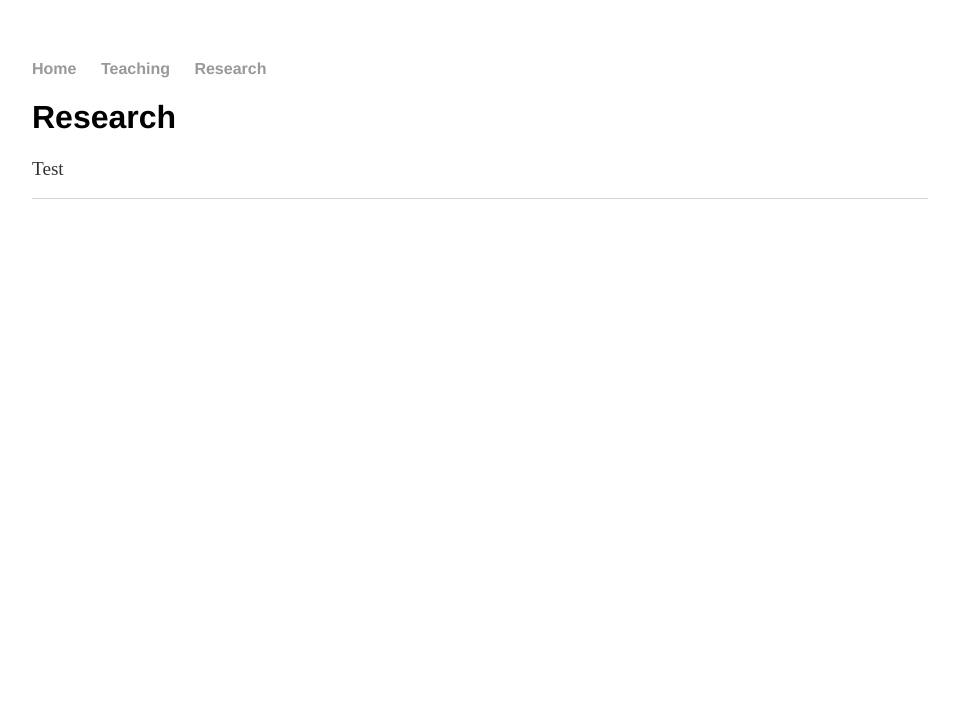
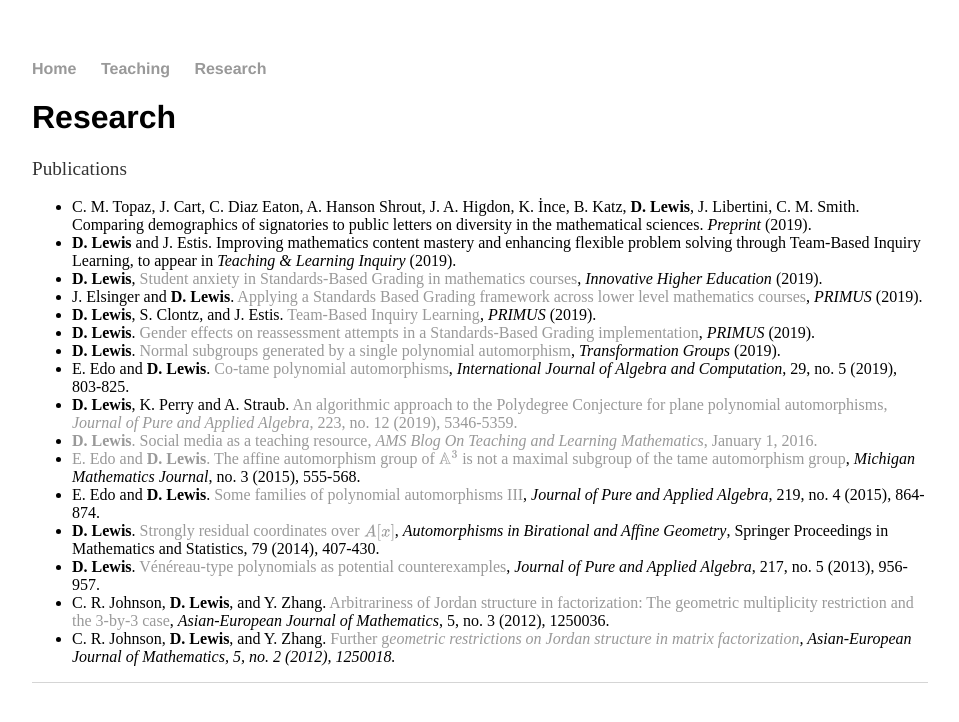
Before and after one commit to siwelwerd/siwelwerd.github.io, a Jekyll site: the page built from research.html, in a window 1280 px wide. Shown: the top 722 px of the page, without its empty margins (160-1119 px from the left). Built offline with Jekyll 4.4.1, drawn with Linux system fonts in a browser that asks for light colours.

Commit message:
Publication  List

```diff
--- a/research.html
+++ b/research.html
@@ -4,5 +4,77 @@ title: Drew Lewis -- Research
 ---
 <div>
 	<h1>Research</h1>
-	<p>Test </p>
+	<p>Publications</p>
+
+	<ul>
+		<li> C. M. Topaz, J. Cart, C. Diaz Eaton, A. Hanson Shrout,
+			J. A. Higdon, K. İnce, B. Katz, <b>D. Lewis</b>, J. Libertini, C. M. Smith.
+			Comparing demographics of signatories to public letters on diversity in
+			the mathematical sciences. <em>Preprint</em> (2019).
+		</li>
+		<li> <b>D. Lewis</b> and J. Estis. Improving mathematics content mastery and
+			 enhancing flexible problem solving through Team-Based Inquiry Learning,
+			 to appear in <em>Teaching &amp; Learning Inquiry</em> (2019).
+		</li>
+		<li> <b>D. Lewis</b>, <a href="https://doi.org/10.1007/s10755-019-09489-3">
+			Student anxiety in Standards-Based Grading in mathematics courses</a>,
+			<em>Innovative Higher Education</em> (2019).
+		</li>
+		<li> J. Elsinger and <b>D. Lewis</b>. <a href="https://doi.org/10.1080/10511970.2019.1674430">
+			Applying a Standards Based Grading framework across lower level mathematics
+			 courses</a>,  <em>PRIMUS</em> (2019).
+	 	</li>
+		<li><b>D. Lewis</b>, S. Clontz, and J. Estis. <a href="https://doi.org/10.1080/10511970.2019.1666440">
+			Team-Based Inquiry Learning</a>, <em>PRIMUS</em> (2019).
+		</li>
+		<li><b>D. Lewis</b>. <a href="https://doi.org/10.1080/10511970.2019.1616636">
+			Gender effects on reassessment attempts in a Standards-Based Grading
+			implementation</a>, <em>PRIMUS</em> (2019).
+		</li>
+		<li><b>D. Lewis</b>. <a href="https://doi.org/10.1007/s00031-019-9511-3">
+			Normal subgroups generated by a single polynomial automorphism</a>,
+			<em>Transformation Groups</em> (2019).
+		</li>
+		<li>E. Edo and <b>D. Lewis</b>. <a href="https://doi.org/10.1142/S0218196719500292">
+			Co-tame polynomial automorphisms</a>, <em>International Journal of Algebra
+				 and Computation</em>, 29, no. 5 (2019), 803-825.
+		</li>
+		<li> <b>D. Lewis</b>, K. Perry and A. Straub. <a href="https://doi.org/10.1016/j.jpaa.2019.04.002">
+			An algorithmic approach to the Polydegree Conjecture for plane polynomial
+			automorphisms, <em>Journal of Pure and Applied Algebra</em>, 223, no. 12
+			(2019), 5346-5359.
+		</li>
+		<li><b>D. Lewis</b>. <a href="https://blogs.ams.org/matheducation/2016/01/01/social-media-as-a-teaching-resource/">
+			Social media as a teaching resource, <em>AMS Blog On Teaching and Learning
+				Mathematics</em>, January 1, 2016.
+		</li>
+		<li> E. Edo and <b>D. Lewis</b>. <a href="https://doi.org/10.1307/mmj/1441116658">
+			The affine automorphism group of \(\mathbb{A}^3\) is not a maximal subgroup
+			 of the tame automorphism group</a>, <em>Michigan Mathematics Journal</em>,
+			  no. 3 (2015), 555-568.
+		</li>
+	<li> E. Edo and <b>D. Lewis</b>. <a href="https://doi.org/10.1016/j.jpaa.2014.05.023">
+		Some families of polynomial automorphisms III</a>, <em>Journal of Pure and
+		Applied Algebra</em>, 219, no. 4 (2015), 864-874.
+		</li>
+		<li><b>D. Lewis</b>. <a href="https://doi.org/10.1007/978-3-319-05681-4_23">
+			Strongly residual coordinates over \(A[x]\)</a>, <em>Automorphisms in
+				Birational and Affine Geometry</em>, Springer Proceedings in Mathematics
+				 and Statistics, 79 (2014), 407-430.
+		</li>
+		<li> <b>D. Lewis</b>. <a href="https://doi.org/10.1016/j.jpaa.2012.09.018">
+			 V&eacute;n&eacute;reau-type polynomials as potential counterexamples</a>,
+			  <em>Journal of Pure and Applied Algebra</em>, 217, no. 5 (2013), 956-957.
+		</li>
+		<li> C. R. Johnson, <b>D. Lewis</b>, and Y. Zhang. <a href="https://doi.org/10.1142/S1793557112500362">
+			Arbitrariness of Jordan structure in factorization: The geometric
+			multiplicity restriction and the 3-by-3 case</a>, <em>Asian-European
+				Journal of Mathematics</em>, 5, no. 3 (2012), 1250036.
+		</li>
+		<li> C. R. Johnson, <b>D. Lewis</b>, and Y. Zhang. <a href="https://doi.org/10.1142/S1793557112500180">
+			Further g<em>eometric restrictions on Jordan structure in matrix factorization</a>,
+			<em>Asian-European Journal of Mathematics</em>, 5, no. 2 (2012), 1250018.
+		</li>
+	</ul>
+
 </div>
```
